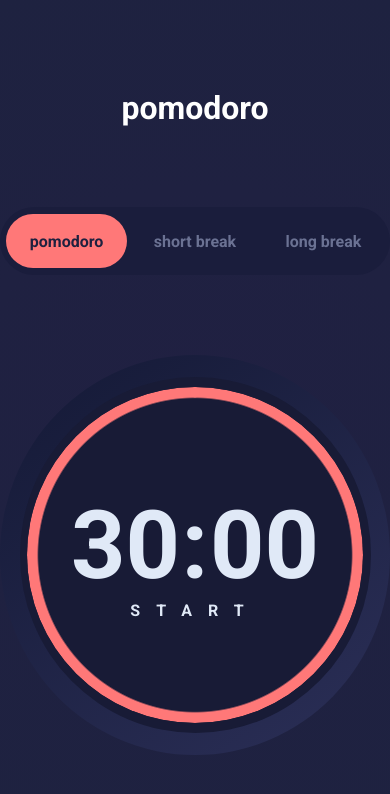
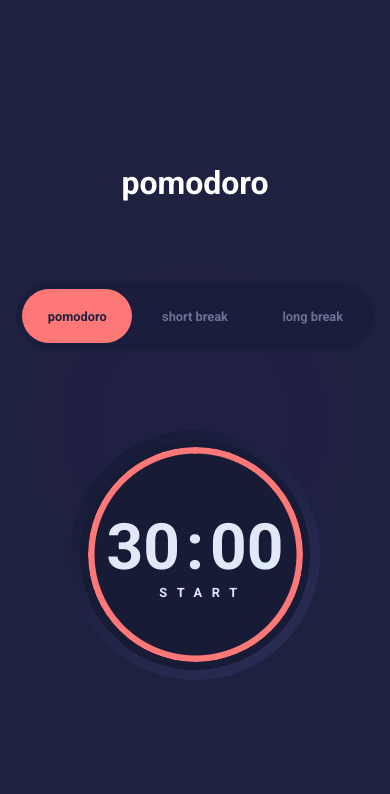
Before and after one commit to eduardoqsilva/Pomodoro-react, a React (Vite) app: page / in a window 390 px wide. Shown: the top 794 px of the page. Built offline with nearby package versions, Linux system fonts and the light colour scheme.

Commit message:
adjustments in css responsive

```diff
--- a/src/components/Buttons/buttons.styled.ts
+++ b/src/components/Buttons/buttons.styled.ts
@@ -11,6 +11,10 @@ export const ButtonsWrapperStyled = styled.div`
   gap: 0.5rem;
 
   padding: 0.4rem;
+
+  @media (max-width: 430px) {
+    min-width: 100%;
+  }
 `
 
 
@@ -20,6 +24,7 @@ interface ButtonType {
 
 export const ButtonStyled = styled.button<ButtonType>`
   width: 100%;
+  height: 100%;
   border-radius: 40px;
   padding: 1rem;
   border: none;
@@ -35,4 +40,7 @@ export const ButtonStyled = styled.button<ButtonType>`
     : ''
   }
 
+  @media (max-width: 430px) {
+    font-size: 0.8rem;
+  }
 `
--- a/src/components/Header/header.styled.ts
+++ b/src/components/Header/header.styled.ts
@@ -12,4 +12,5 @@ export const HeaderStyled = styled.header`
   justify-content: center;
   flex-direction: column;
   gap: 5rem;
+  padding: 1rem;
 `
--- a/src/components/Pomodoro/pomodoro.styled.ts
+++ b/src/components/Pomodoro/pomodoro.styled.ts
@@ -20,6 +20,11 @@ export const MainTimerStyled = styled.main<TimerType>`
   justify-content: center;
   position: relative;
   z-index: 0;
+
+  @media (max-width: 450px) {
+    width: 250px;
+    height: 250px;
+  }
 `
 
 export const TimerWrapperStyled = styled.div`
@@ -35,6 +40,11 @@ export const TimerWrapperStyled = styled.div`
   justify-content: center;
   align-items: center;
   flex-direction: column;
+
+  @media (max-width: 450px) {
+    width: 230px;
+    height: 230px;
+  }
 `
 
 export const TimerStyled = styled.div`
@@ -51,6 +61,9 @@ export const TimerStyled = styled.div`
     font-weight: 600;
     font-size: 5.9375rem;
     color: #e0e9f7;
+    @media (max-width: 450px) {
+      font-size: 4rem;
+    }
   }
 `
 
@@ -59,10 +72,16 @@ export const TimerStatus = styled.span<TimerType>`
   font-family: 'Roboto', sans-serif;
   font-size: 1rem;
   text-transform: uppercase;
+  text-align: center;
   font-weight: bold;
   letter-spacing: 1rem;
+  padding-left: 1rem;
   transition: all 0.1s ease;
   color: ${(props) => props.hover ? '#ff7878' : '#e0e9f7'};
+  @media (max-width: 450px) {
+    font-size: 0.8rem;
+    letter-spacing: 0.6rem;
+  }
 `
 
 interface RoundedType {
@@ -76,6 +95,11 @@ export const RoundedWrapper = styled.div<RoundedType>`
     --b:10px;
     --c:#ff7878;
     --w:336px;
+
+    @media (max-width: 450px) {
+      --w:215px;
+      --b: 6px;
+    }
 
     width:var(--w);
     aspect-ratio:1;
```
